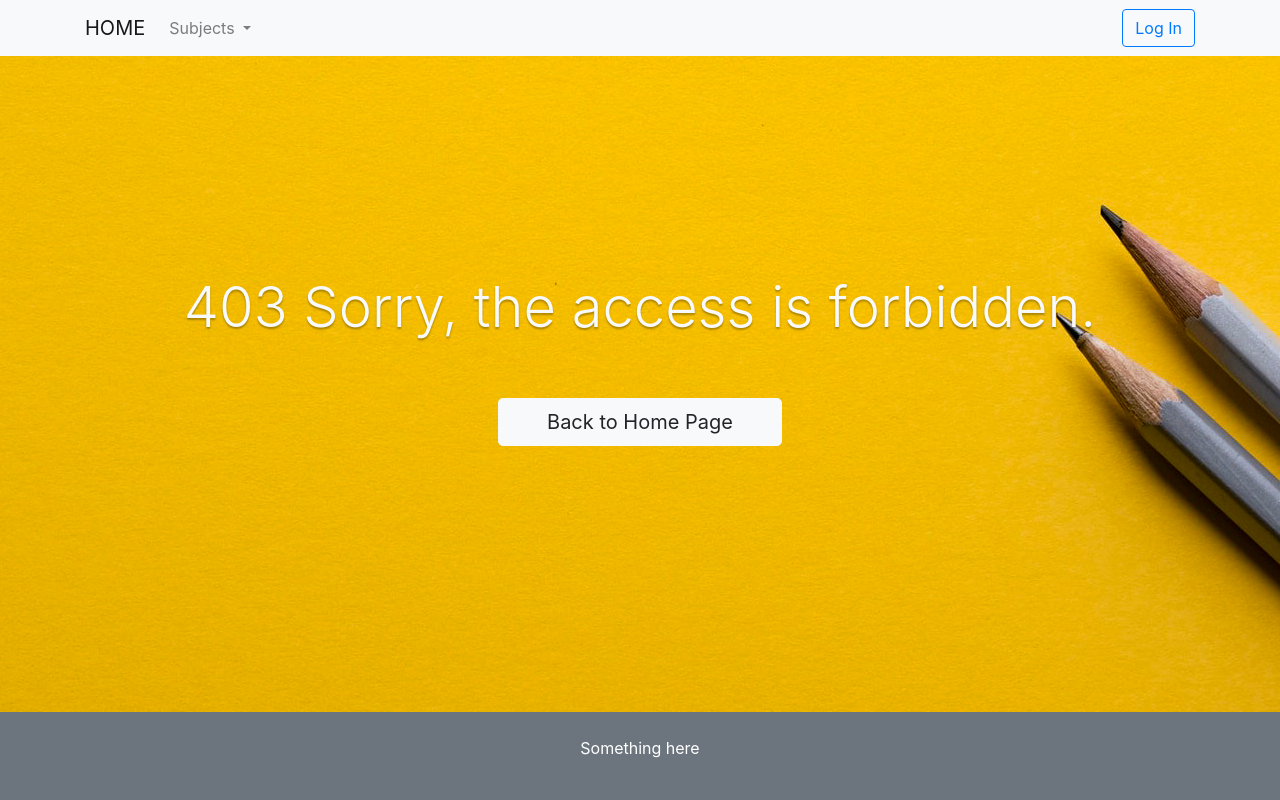
After one commit to JBarti/Hack4Split, a PHP site: page /403.html in a window 1280 px wide. The commit adds this page. Run offline with PHP 8.4, Linux system fonts and the light colour scheme.

Commit message:
error pages and cards images

```diff
--- /dev/null
+++ b/frontend/403.html
@@ -0,0 +1,75 @@
+<!doctype html>
+<html lang="en">
+  <head>
+    <meta charset="utf-8">
+    <meta name="viewport" content="width=device-width, initial-scale=1, shrink-to-fit=no">
+    <!-- Bootstrap CSS -->
+    <link rel="stylesheet" href="https://stackpath.bootstrapcdn.com/bootstrap/4.4.1/css/bootstrap.min.css" integrity="sha384-Vkoo8x4CGsO3+Hhxv8T/Q5PaXtkKtu6ug5TOeNV6gBiFeWPGFN9MuhOf23Q9Ifjh" crossorigin="anonymous">
+    <!-- Stylesheet -->
+    <link rel="stylesheet" href="style.css">
+    <title>Page not found</title>
+  </head>
+  <body>
+      <!-- NAVBAR -->
+    <nav class="navbar navbar-expand-lg navbar-light bg-light">
+        <div class="container">
+            <a class="navbar-brand" href="#">HOME</a>
+            <button class="navbar-toggler" type="button" data-toggle="collapse" data-target="#navbarSupportedContent" aria-controls="navbarSupportedContent" aria-expanded="false" aria-label="Toggle navigation">
+            <span class="navbar-toggler-icon"></span>
+            </button>
+
+            <div class="collapse navbar-collapse" id="navbarSupportedContent">
+                <ul class="navbar-nav mr-auto">
+                    <li class="nav-item dropdown">
+                        <a class="nav-link dropdown-toggle" href="#" id="navbarDropdown" role="button" data-toggle="dropdown" aria-haspopup="true" aria-expanded="false">
+                          Subjects
+                        </a>
+                        <div class="dropdown-menu" aria-labelledby="navbarDropdown">
+                          <a class="dropdown-item" href="#">Geography</a>
+                          <a class="dropdown-item" href="#">History</a>
+                          <a class="dropdown-item" href="#">Physics</a>
+                          <a class="dropdown-item" href="#">Biology</a>
+                          <a class="dropdown-item" href="#">Math</a>
+                      </li>
+                </ul>
+                <form class="form-inline my-2 my-lg-0">
+                    <button class="btn btn-outline-primary" type="button">Log In</button>
+                    <!-- Logged in user option -->
+                    <!-- <div class="avatar-box mr-3">
+                        <img class="avatar" src="img/avatar.JPG" alt="avatar">
+                    </div>
+                    <button class="btn btn-sm btn-outline-danger" type="button">Log Out</button> -->
+                    <!-- End Logged in user option -->
+                </form>
+            </div>
+        </div>
+    </nav>
+
+      <!-- BODY -->
+    <div class="container-fluid full-height d-flex justify-content-center align-items-center flex-column text-center" style="background-image: url('img/background2.jpg');">
+      <h2 class="display-4 text-light banner-text">403 Sorry, the access is forbidden.</h2>
+      <a class="btn btn-lg btn-light my-5 px-5" href="#">Back to Home Page</a>
+    </div>
+
+    <!-- FOOTER -->
+    <footer>
+        <div class="bg-secondary py-4">
+            <div class="container d-flex justify-content-center text-white">
+                <div>
+                    <p>Something here</p>
+                </div>
+            </div>
+        </div>
+    </footer>
+
+
+      <!-- jQuery first, then Popper.js, then Bootstrap JS -->
+      <script src="https://cdnjs.cloudflare.com/ajax/libs/jquery/3.5.0/jquery.min.js"></script>
+      <script src="https://cdn.jsdelivr.net/npm/popper.js@1.16.0/dist/umd/popper.min.js"></script>
+      <script src="https://stackpath.bootstrapcdn.com/bootstrap/4.4.1/js/bootstrap.min.js"></script>
+      <!-- Optional JavaScript -->
+      <script src="./scripts/searchSetup.js"></script>
+      <script src="./scripts/homePage.js"></script>
+
+  </body>
+</html>
--- a/frontend/index.html
+++ b/frontend/index.html
@@ -143,7 +143,7 @@
             <div class="col-sm-6 col-lg-4 col-xl-3 mb-3 subject-card">
                 <div class="card">
                     <div class="img-container img-container-home rounded-top">
-                        <img src="img/physics.jpg" class="card-img-adjust card-img-top" alt="card">
+                        <img src="img/croatian.jpg" class="card-img-adjust card-img-top" alt="card">
                     </div>
                     <div class="card-body text-center">
                         <h5 class="card-title h2 text-dark">Croatian</h5>
--- a/frontend/style.css
+++ b/frontend/style.css
@@ -20,7 +20,7 @@ purple: #704d9f; */
 }
 
 .banner-text {
-    text-shadow: 0px 2px 2px rgba(0, 0, 0, .3);
+  text-shadow: 0px 2px 2px rgba(0, 0, 0, 0.3);
 }
 
 /* Subject page */
@@ -31,7 +31,8 @@ purple: #704d9f; */
 @media only screen and (max-width: 768px) {
   .jumbotron-subject {
     background-position: 75% center;
-    } }
+  }
+}
 
 /* Cards */
 .img-container {
@@ -54,7 +55,8 @@ purple: #704d9f; */
 @media only screen and (max-width: 576px) {
   .img-container-home {
     height: 300px;
-    } }
+  }
+}
 
 /* Add new Card */
 .card-new {
@@ -64,7 +66,9 @@ purple: #704d9f; */
 
 @media only screen and (min-width: 768px) {
   .search-form {
-        width: 400px !important; } }
+    width: 400px !important;
+  }
+}
 
 /* avatar */
 .avatar-box {
@@ -97,10 +101,19 @@ purple: #704d9f; */
 .icon {
   height: 2rem;
   width: 2rem;
-    fill: #FFC34B;
+  fill: #ffc34b;
   display: block;
   position: absolute;
   top: 0;
   right: 0;
   margin: 5px;
 }
+
+/* error pages */
+.full-height {
+  min-height: calc(100vh - 144px);
+  background-position: center;
+}
+.error-msg-btn {
+  display: block;
+}
```
Also changed, not shown: frontend/404.html (added, +75 -0 lines), frontend/500.html (added, +75 -0 lines), frontend/img/card-biology.jpg (added), frontend/img/card-chemistry.jpg (added), frontend/img/card-croatian.jpg (added), frontend/img/card-english.jpg (added), frontend/img/card-geography.jpg (added), frontend/img/card-history.jpg (added), frontend/img/card-math.jpg (added), frontend/img/card-physics.jpg (added). Lines whose indentation alone changed are shown as unchanged.
